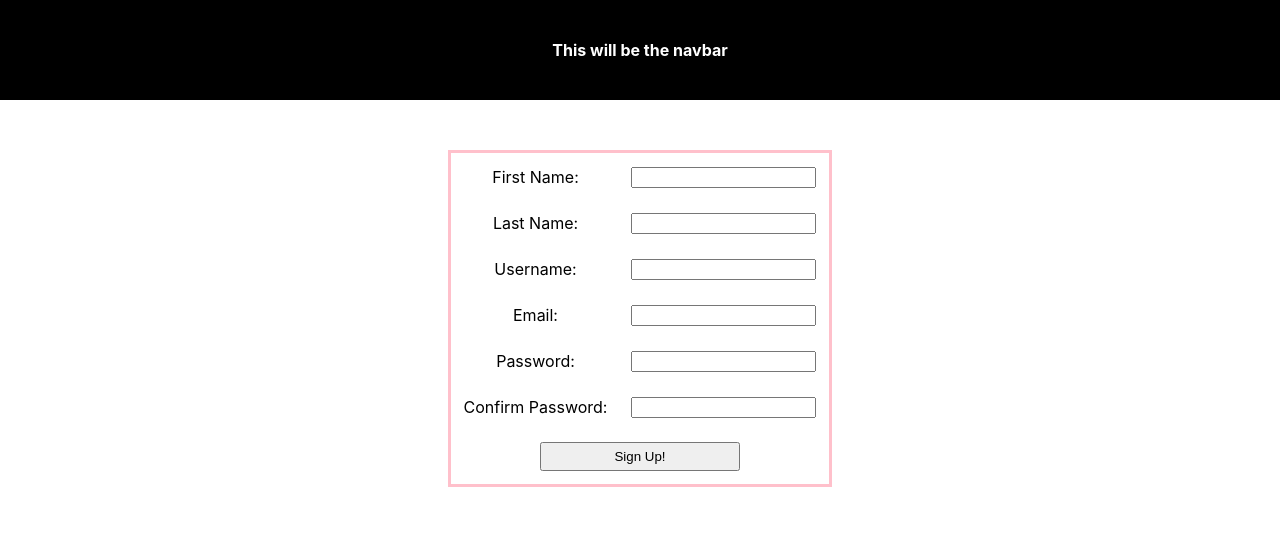
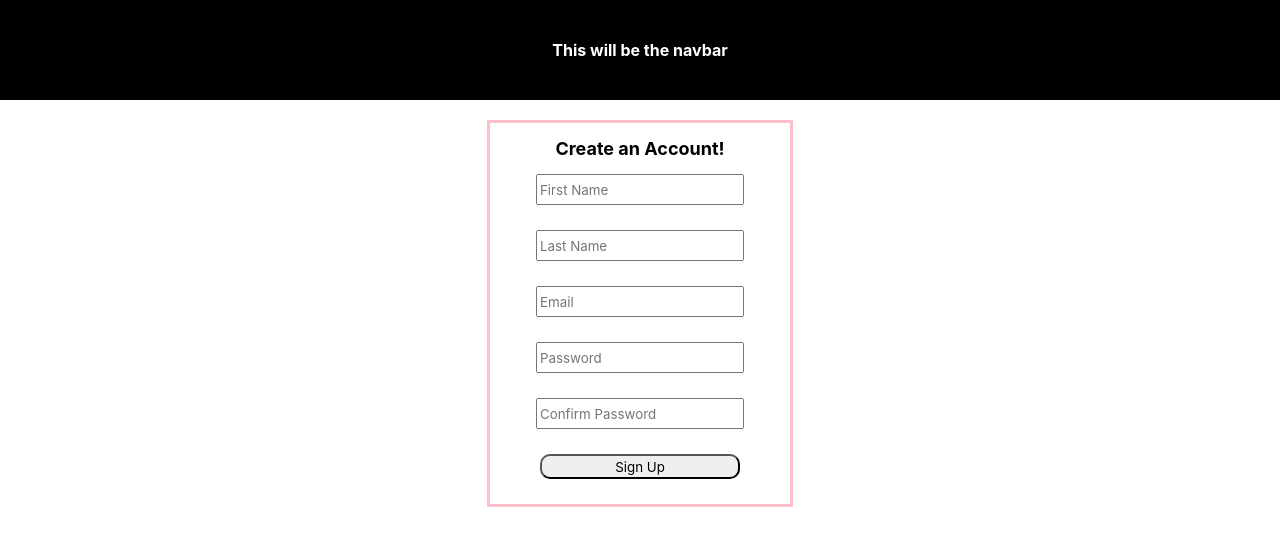
Before and after one commit to petrovskidavid/product-system-project, a React (Create React App) app in the folder client/: page /signup in a window 1280 px wide. Shown: the top 546 px of the page. Built offline with nearby package versions, Linux system fonts and the light colour scheme.

Commit message:
Added form validation for signup page

```diff
--- a/client/package.json
+++ b/client/package.json
@@ -3,15 +3,18 @@
   "version": "0.1.0",
   "private": true,
   "dependencies": {
+    "@hookform/resolvers": "^2.9.10",
     "@testing-library/jest-dom": "^5.16.5",
     "@testing-library/react": "^13.4.0",
     "@testing-library/user-event": "^13.5.0",
     "axios": "^1.1.3",
     "react": "^18.2.0",
     "react-dom": "^18.2.0",
+    "react-hook-form": "^7.39.4",
     "react-router-dom": "^6.4.3",
     "react-scripts": "5.0.1",
-    "web-vitals": "^2.1.4"
+    "web-vitals": "^2.1.4",
+    "yup": "^0.32.11"
   },
   "scripts": {
     "start": "react-scripts start",
--- a/client/src/pages/SignUpPage.css
+++ b/client/src/pages/SignUpPage.css
@@ -1,27 +1,46 @@
-table {
+.sign-up {
+    display: block;
     text-align: center;
-    border: 3px solid pink;
-}
-
-.sign-up {
-    margin-top: 50px;
-    display: flex;
-    justify-content: center;
-}
-
-.sign-up-input {
-    padding: 10px;
 
 }
 
-.sign-up-button {
-    margin-top: 10px;
-    margin-bottom: 10px;
-    padding: 5px;
-    width: 200px;
+.sign-up-title {
+    font-weight: bold;
+    font-size: 18px;
+    margin: 15px;
+}
+
+.sign-up-error {
+    color: red;
+    font-weight: bold;
+    font-size: 13px;
+}
+
+.sign-up form {
+    margin-top: 20px;
+    border: 3px solid pink;
+    width: 300px;
+    display: inline-block;
+    text-align: center;
 
 }
 
-td {
-    /* border: 1px solid black; */
+.sign-up input {
+    margin-bottom: 25px;
+    width: 200px;
+    height: 25px;
+    font-family: -apple-system, BlinkMacSystemFont, 'Segoe UI', 'Roboto', 'Oxygen',
+    'Ubuntu', 'Cantarell', 'Open Sans', 'Helvetica Neue', "sans-serif",
+    sans-serif;
 }
+
+.sign-up-btn{
+    width: 200px;
+    height: 25px;
+    font-family: -apple-system, BlinkMacSystemFont, 'Segoe UI', 'Roboto', 'Oxygen',
+    'Ubuntu', 'Cantarell', 'Open Sans', 'Helvetica Neue', "sans-serif",
+    sans-serif;
+    margin-bottom: 20px;
+    border-radius: 10px;
+
+}
--- a/client/src/pages/SignUpPage.js
+++ b/client/src/pages/SignUpPage.js
@@ -1,151 +1,100 @@
 import Axios from "axios"
-import {useState} from "react"
+import { useForm } from 'react-hook-form'
+import { yupResolver } from '@hookform/resolvers/yup'
+import * as yup from 'yup'
 import Navbar from "../components/Navbar"
 import "./SignUpPage.css"
 
+
+const signUpValidation = yup.object().shape({
+    firstName: yup.string().max(255).required("This field is required"),
+    lastName: yup.string().max(255).required("This field is required"),
+    email: yup.string().email().max(255).required("This field is required"),
+    password: yup.string().min(8).max(25).required("This field is required"),
+    confirmPassword: yup.string().oneOf([yup.ref("password"), null])
+})
+
 export default function SignUpPage() {
 
-    const [firstName, setFirstName] = useState("")
-    const [lastName, setLastName] = useState("")
-    const [username, setUsername] = useState("")
-    const [email, setEmail] = useState("")
-    const [password, setPassword] = useState("")
 
-    const submitSignUp = (event) => {
-        event.preventDefault()
-
+    const submitSignUp = (data) => {
         Axios.post("http://localhost:8800/api/signup", {
-            firstName: firstName,
-            lastName: lastName,
-            username: username,
-            email: email,
-            password: password
-        }).then(res=>{console.log(res)})
+            firstName: data.firstName,
+            lastName: data.lastName,
+            email: data.email,
+            password: data.password
+        }).then((res) => {
+            if(res.data.affectedRows === 0){
+                console.log("Email already exists")
+            }
+            else
+            {
+                console.log("Account created")
+            }
+        })
     }
 
+    const { register, handleSubmit, formState: { errors } } = useForm({
+        resolver: yupResolver(signUpValidation)
+    })
+    console.log(errors)
     return (
         <div>
             <Navbar />
-            <form className="sign-up">
-                    <table>
-                        <tbody>
-                        <tr>
-                            <td>
-                                <div className="sign-up-input">
-                                    <label htmlFor="firstName">First Name: </label>
+            <div className="sign-up">
+                <form method="POST" onSubmit={handleSubmit(submitSignUp)}>
+                    <div className="sign-up-title">
+                        Create an Account!
                     </div>
-                            </td>
-                            <td>
-                                <div className="sign-up-input">
+
+                    <div className="sign-up-error">{errors.firstName?.type === "max" ? "Exceeds character limit of 255" : errors.firstName?.message}</div>
                     <input
+                        {...register('firstName')}
+                        placeholder="First Name"
                         type="text"
-                                        name="firstName"
-                                        maxLength={255}
-                                        onChange={(e) => {
-                                            setFirstName(e.target.value)
-                                        }}
                     />
+
+                    <div className="sign-up-error">{errors.lastName?.type === "max" ? "Exceeds character limit of 255" : errors.lastName?.message}</div>
+                    <input
+                        {...register('lastName')}
+                        placeholder="Last Name"
+                        type="text"
+                    />
+
+                    <div className="sign-up-error">{errors.email?.type === "email" ? "Invalid email" : errors.email?.message}</div>
+                    <input
+                        {...register('email')}
+                        placeholder="Email"
+                        type="text"
+                    />
+
+                    <div className="sign-up-error">
+                        {errors.password?.type && errors.password?.type === "required" && "This field is required"}
+                        {errors.password?.type && errors.password?.type === "min" && "Passwords is too short"}
+                        {errors.password?.type && errors.password?.type === "max" && "Passwords is too long"}
                     </div>
-                            </td>
-                        </tr>
-                        <tr>
-                            <td>
-                                <div className="sign-up-input">
-                                    <label htmlFor="lastName">Last Name: </label>
+                    <input
+                        {...register('password')}
+                        placeholder="Password"
+                        type="password"
+                    />
+                    <div className="sign-up-error">
+                        {errors.confirmPassword?.type && errors.confirmPassword?.type === "required" && "This field is required"}
+                        {errors.confirmPassword?.type && errors.confirmPassword?.type === "oneOf" && "The passwords don't match"}
                     </div>
-                            </td>
-                            <td>
-                                <div className="sign-up-input">
                     <input
-                                        type="text"
-                                        name="lastName"
-                                        maxLength={255}
-                                        onChange={(e) => {
-                                            setLastName(e.target.value)
-                                        }}
+                        {...register('confirmPassword')}
+                        placeholder="Confirm Password"
+                        type="password"
                     />
+
+                    <input
+                            type="submit"
+                            value="Sign Up"
+                            className="sign-up-btn"
+                    />
+                </form>
             </div>
-                            </td>
-                        </tr>
-                        <tr>
-                            <td>
-                                <div className="sign-up-input">
-                                    <label htmlFor="username">Username: </label>
-                                </div>
-                            </td>
-                            <td>
-                                <div className="sign-up-input">
-                                    <input
-                                        type="text"
-                                        name="username"
-                                        maxLength={15}
-                                        pattern="\\S*$"
-                                        title="Avoid using spaces in your username."
-                                        onChange={(e) => {
-                                            setUsername(e.target.value)
-                                        }}
-                                    />
-                                </div>
-                            </td>
-                        </tr>
-                        <tr>
-                            <td>
-                                <div className="sign-up-input">
-                                    <label htmlFor="email">Email: </label>
-                                </div>
-                            </td>
-                            <td>
-                                <div className="sign-up-input">
-                                    <input
-                                        type="email"
-                                        name="email"
-                                        maxLength={255}
-                                        onChange={(e) => {
-                                            setEmail(e.target.value)
-                                        }}
-                                    />
-                                </div>
-                            </td>
-                        </tr>
-                        <tr>
-                            <td>
-                                <div className="sign-up-input">
-                                    <label htmlFor="password">Password: </label>
-                                </div>
-                            </td>
-                            <td>
-                                <div className="sign-up-input">
-                                    <input
-                                        type="password"
-                                        name="password"
-                                        minLength={8}
-                                        onChange={(e) => {
-                                            setPassword(e.target.value)
-                                        }}
-                                    />
-                                </div>
-                            </td>
-                        </tr>
-                        <tr>
-                            <td>
-                                <div className="sign-up-input">
-                                    <label htmlFor="confirm-password">Confirm Password: </label>
-                                </div>
-                            </td>
-                            <td>
-                                <div className="sign-up-input">
-                                    <input type="password" name="confirm-password" minLength={8} />
-                                </div>
-                            </td>
-                        </tr>
-                        <tr>
-                            <td colSpan={2}>
-                                <button className="sign-up-button" onClick={submitSignUp} >Sign Up!</button>
-                            </td>
-                        </tr>
-                        </tbody>
-                    </table>
-                </form>
         </div>
     )
 }
```
Also changed, not shown: 1 other file (tests, documents, lock files or other folders). Lines whose indentation alone changed are shown as unchanged.
